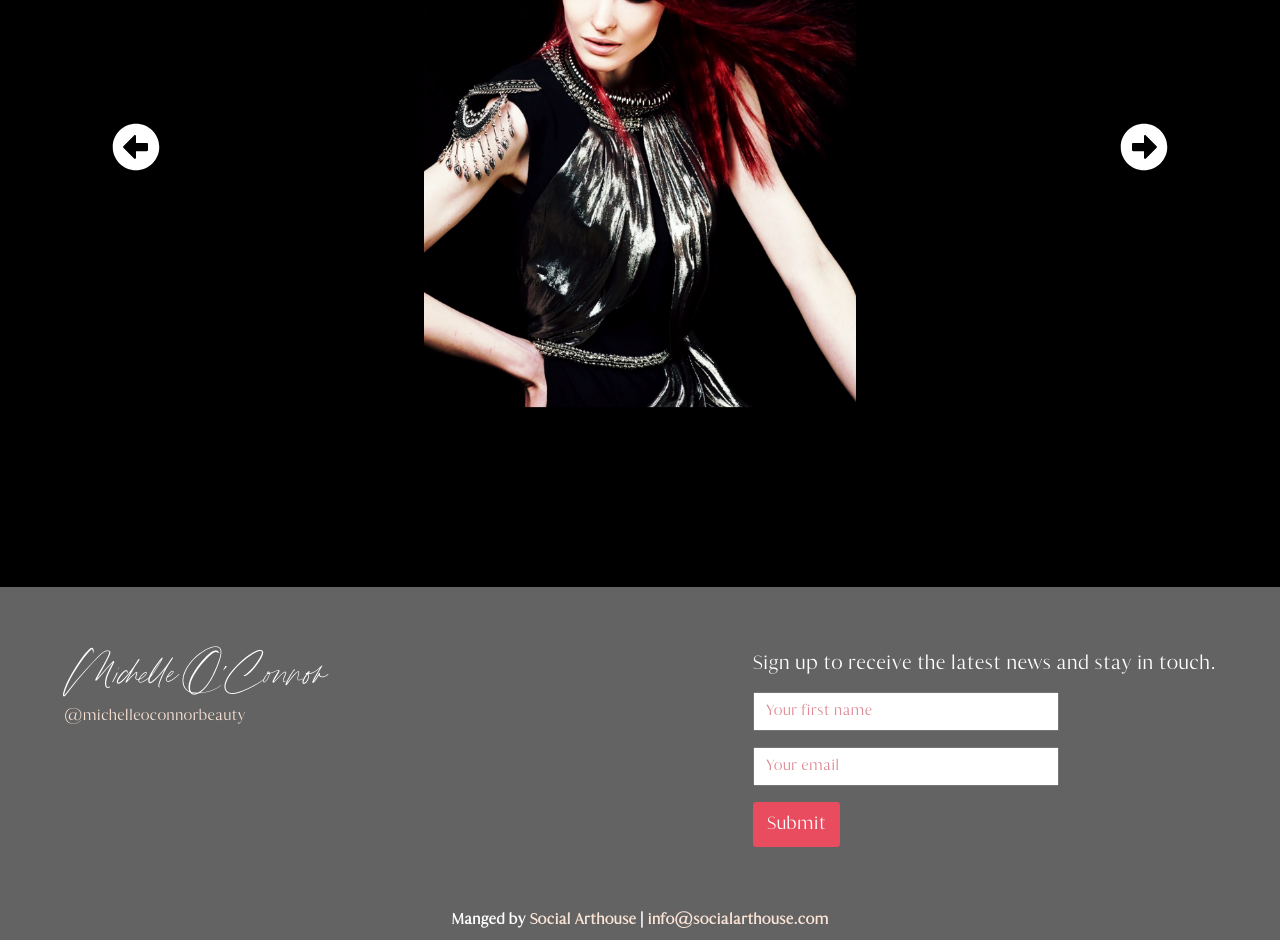
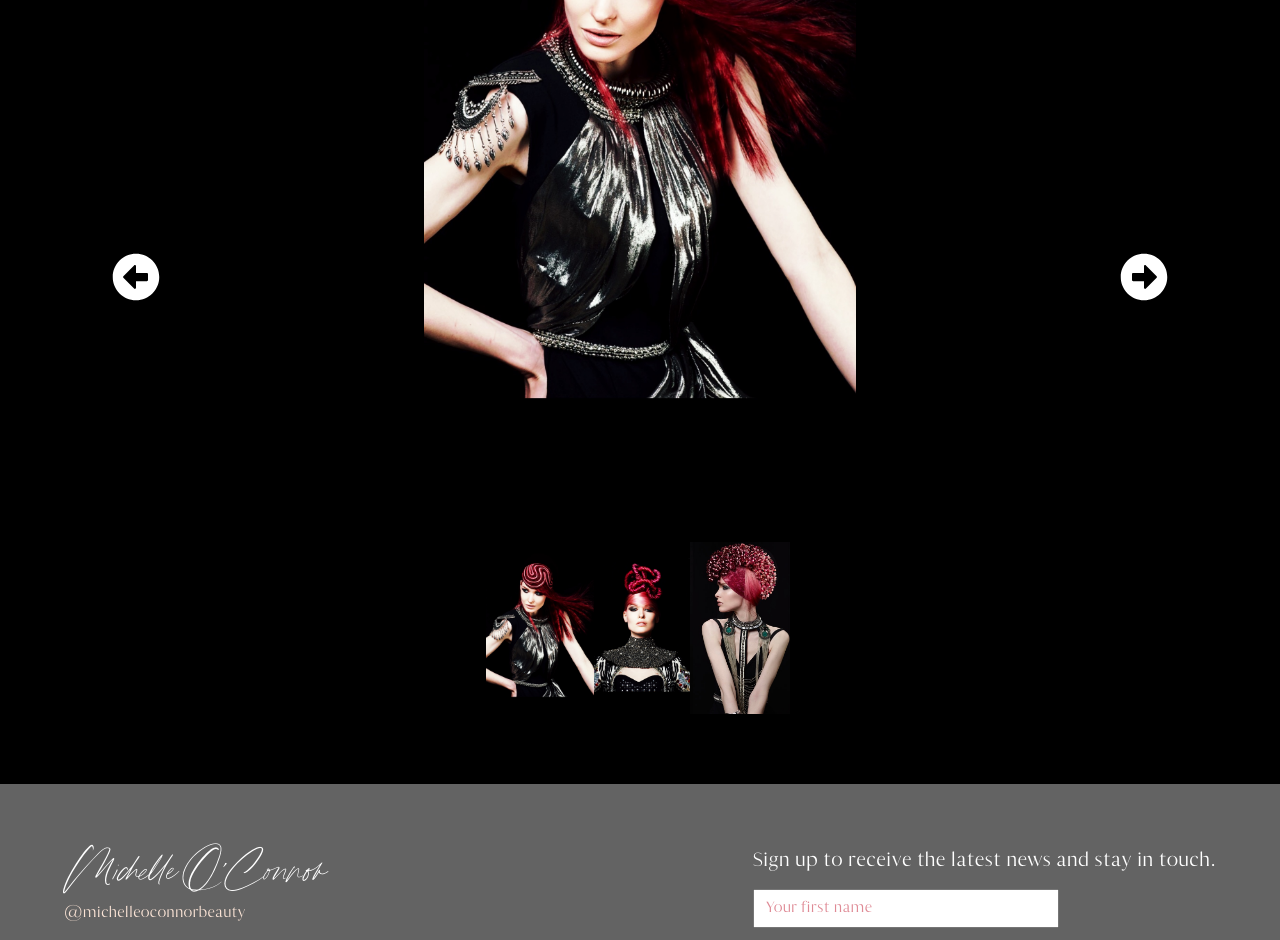
Before and after one commit to lfranckx/michelle-oconnor, a React (Create React App) app: page / in a window 1280 px wide. Shown: the part 3737-4677 px from the top of the page. Built offline with nearby package versions, Linux system fonts and the light colour scheme.

Commit message:
fix prev collection bug

```diff
--- a/src/components/Sliders/PortfolioSlider.js
+++ b/src/components/Sliders/PortfolioSlider.js
@@ -6,10 +6,14 @@ const PortfolioSlider = ({ data }) => {
     const [currentSlide, setCurrentSlide] = useState(0);
     const [collectionIndex, setCollectionIndex] = useState(0);
     const [currentCollection, setCurrentCollection] = useState(data[collectionIndex]);
+    const [prevCollectionIndex, setPrevCollectionIndex] = useState(7);
+    const [prevCollection, setPrevCollection] = useState(data[prevCollectionIndex]);
 
-    // console.log('current slide', currentSlide);
-    // console.log('collection', collectionIndex);
-    // console.log(`collection:`, currentCollection);
+    console.log('current slide', currentSlide);
+    console.log('current collection index', collectionIndex);
+    console.log(`collection:`, currentCollection);
+    console.log(`prev collection index`, prevCollectionIndex);
+    console.log(`prev collection`, prevCollection);
 
     const nextSlide = () => {
         // if current slide is equal to current collection length go to next collection
@@ -21,13 +25,25 @@ const PortfolioSlider = ({ data }) => {
         setCurrentSlide(currentSlide === currentCollection.length - 1 ? 0 : currentSlide + 1);
     }
 
+    const settiingPrevCollection = () => {
+        console.log('running setPrevcollection');
+
+    }
+
     const prevSlide = () => {
-        // if current slide is equal to 0 revert back to last slide of previous collection
+
         if (currentSlide === 0) {
             setCollectionIndex(collectionIndex === 0 ? 7 : collectionIndex - 1);
             setCurrentCollection(currentCollection === data[0] ? data[7] : data[collectionIndex - 1]);
+
+            setPrevCollectionIndex(prevCollectionIndex === 0 ? 7 : prevCollectionIndex - 1);
+            setPrevCollection(prevCollection === data[0] ? data[7] : data[prevCollectionIndex - 1]);
+
+            setCurrentSlide(currentSlide === 0  ? prevCollection.length - 1 : currentSlide - 1);
+
+        } else {
+            setCurrentSlide(currentSlide === 0  ? prevCollection.length - 1 : currentSlide - 1);
         }
-        setCurrentSlide(currentSlide === 0  ? currentCollection.length - 1 : currentSlide - 1);
     }
 
     if (!Array.isArray(data) || data.length <= 0) {
@@ -38,22 +54,43 @@ const PortfolioSlider = ({ data }) => {
                     <FaArrowAltCircleRight className='right-arrow arrow' onClick={nextSlide} />
                 </div>
             </>
-        )
+        );
     }
 
     return (
         <div id='portfolio_slider'>
             <FaArrowAltCircleLeft className='left-arrow arrow' onClick={prevSlide} />
             <FaArrowAltCircleRight className='right-arrow arrow' onClick={nextSlide} />
-            {currentCollection.map((img, index) => {
-                return (<>
-                    <div className={index === currentSlide ? 'slide active' : 'slide'}>
-                        {index === currentSlide && (<img src={img.src} alt={img.alt} key={index} width='400px'/>)}
+
+            {currentCollection.map((img, i) => {
+                return (
+                    <div className='slide-wrap'  key={i}>
+                        <div className={i === currentSlide ? 'slide active' : 'slide'}>
+                            {i === currentSlide && (<img src={img.src} alt={img.alt} width='400px'/>)}
+                        </div>
                     </div>
-                    <div>
+                );
+            })}
 
-                    </div>
-                </>)
+            {PortfolioData.map((collection, i) => {
+                return (
+                    <>
+                        {i === collectionIndex && (<div className='bottom-que' key={i}>
+                            {collection.map((img, i) => {
+                                return (
+                                    <div className='que-wrap' key={i}>
+                                        <div className={i === currentSlide ? 'slide active' : 'slide'}>
+                                            {i === currentSlide && (<img src={img.src} alt={img.alt} width='100px' />)}
+                                        </div>
+                                        <div className={'slide-que'}>
+                                            {i !== currentSlide && (<img src={img.src} alt={img.alt} width='100px' />)}
+                                        </div>
+                                    </div>
+                                )
+                            })}
+                        </div>)}
+                    </>
+                );
             })}
         </div>
     )
--- a/src/styles/Portfolio.scss
+++ b/src/styles/Portfolio.scss
@@ -4,12 +4,15 @@
 
     h2 {
         color: #fff;
+        margin-bottom: 2rem;
     }
 
     #portfolio_slider {
         position: relative;
+        top: 2rem;
         display: flex;
-        justify-content: center;
+        flex-direction: column;
+        justify-content: flex-end;
         align-items: center;
         min-height: 100vh;
 
@@ -34,17 +37,18 @@
         .right-arrow { right: 3rem; }
 
         @media(min-width: 1400px) {
-            .left-arrow { left: 5rem; }
-            .right-arrow { right: 5rem; }
+            .left-arrow { left: 18rem; }
+            .right-arrow { right: 18rem; }
         }
         @media(max-width: 750px) {
             .left-arrow { left: .5rem; }
             .right-arrow { right: .5rem; }
         }
 
+        .slide-wrap {
             .slide {
                 opacity: 0;
-            transition-duration: 1s ease;
+                transition: 1s ease all;
             }
 
             .slide.active {
@@ -53,9 +57,25 @@
                 transform: scale(1.08);
                 z-index: 2;
             }
+        }
 
-        .slide-que {
-            position: relative;
+        .bottom-que {
+            margin-top: 4rem;
+            display: flex;
+            align-items: baseline;
+            padding-bottom: 2rem;
+
+            .slide {
+                &::after {
+                    content: '';
+
+                }
+            }
+
+            .slide.active {
+                transform: scale(1.08);
+                transition: all ease 1s;
+            }
         }
 
         .left-que { left: -15rem; }
```
Lines whose indentation alone changed are shown as unchanged.
